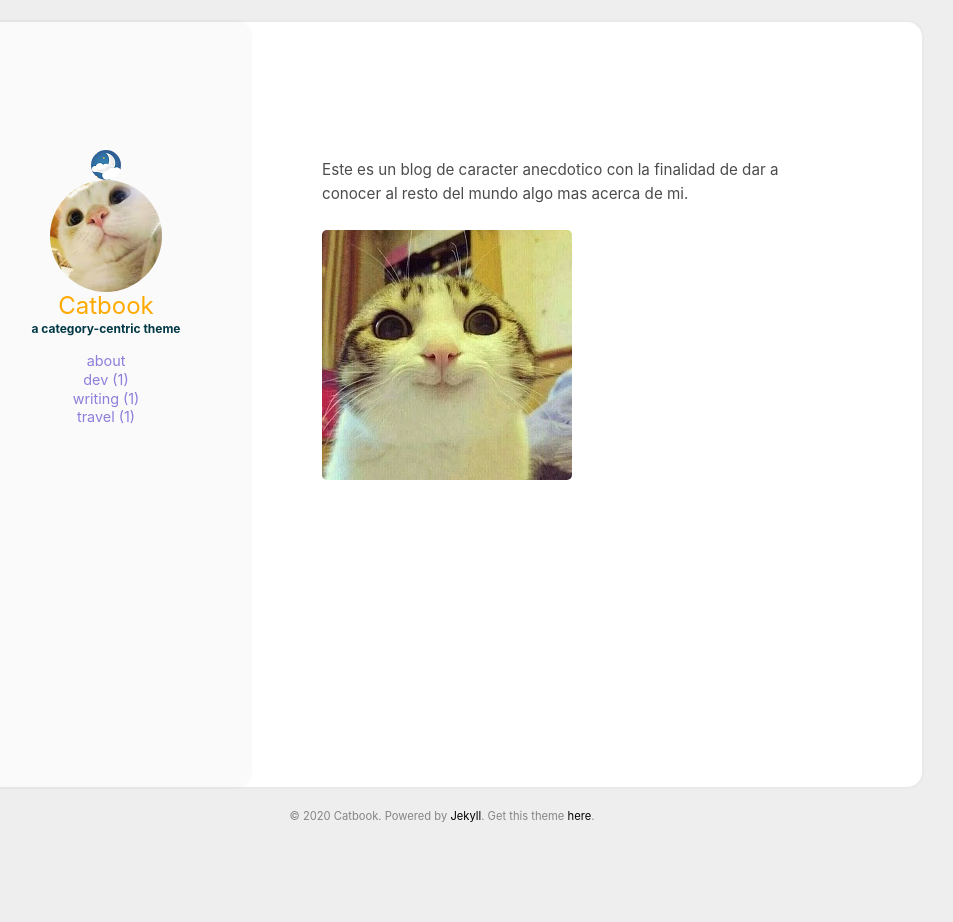
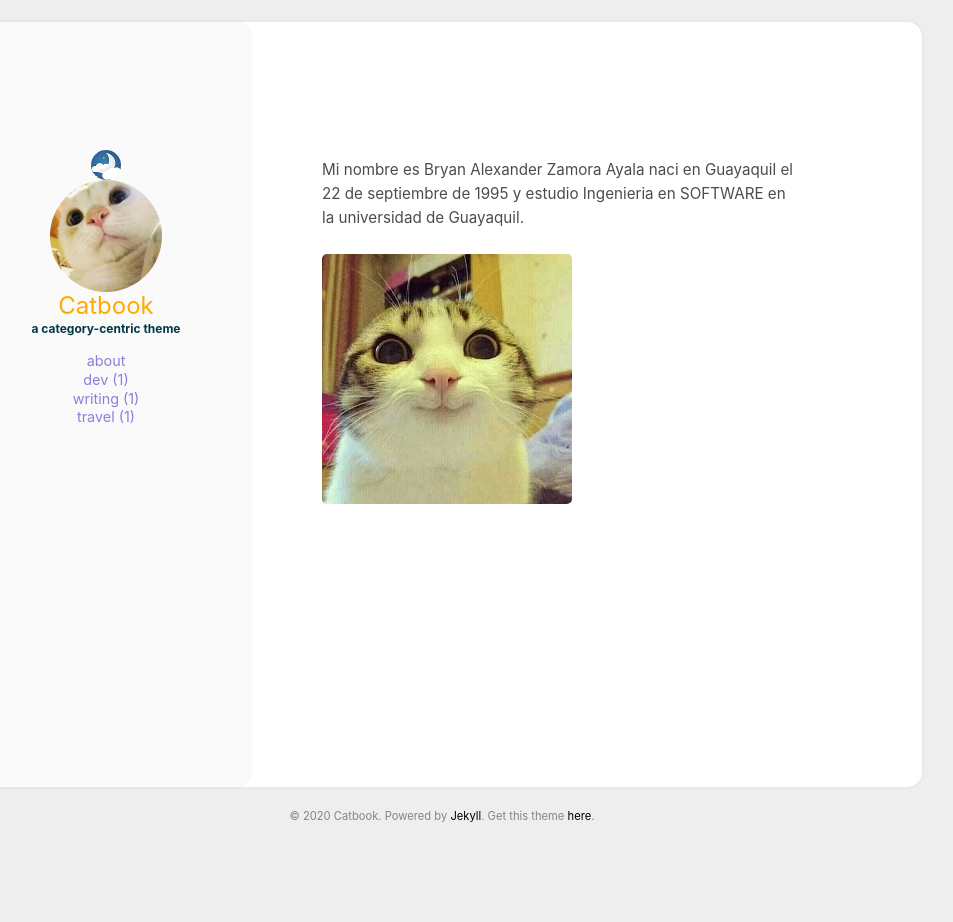
Before and after one commit to bryan2209/blog-personal, a Jekyll site: the page built from acerca de mi.html, in a window 1280 px wide. Shown: the whole page, without its empty margins (198-1151 px from the left). Built offline with Jekyll 4.4.1, drawn with Linux system fonts in a browser that asks for light colours.

Commit message:
Update and rename aboutme.html to acerca de mi.html

```diff
--- a/aboutme.html
+++ b/acerca de mi.html
@@ -4,8 +4,7 @@ layout: page
 
 <section class="aboutme post_content">
     <p>
-
-  Este es un blog de caracter anecdotico con la finalidad de dar a conocer al resto del mundo algo mas acerca de mi.
+  Mi nombre es Bryan Alexander Zamora Ayala naci en Guayaquil el 22 de septiembre de 1995 y estudio Ingenieria en SOFTWARE en la universidad de Guayaquil.
         <br><br>
         <img src="https://starry99.github.io/catbook/assets/img/cat1.jpg">
     </p>
```
